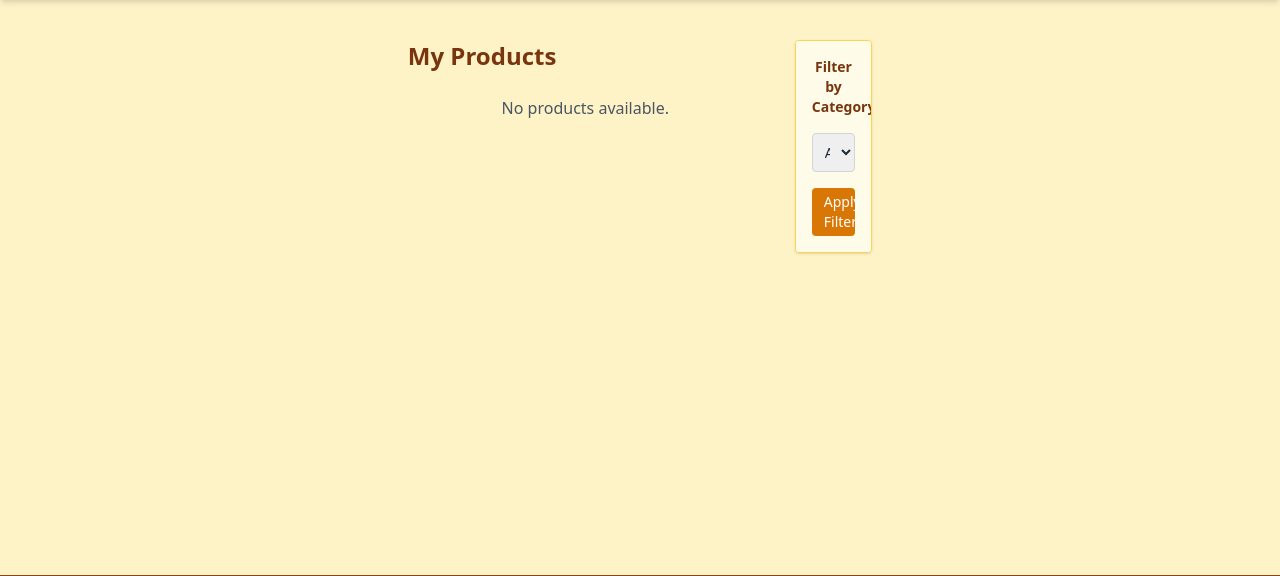
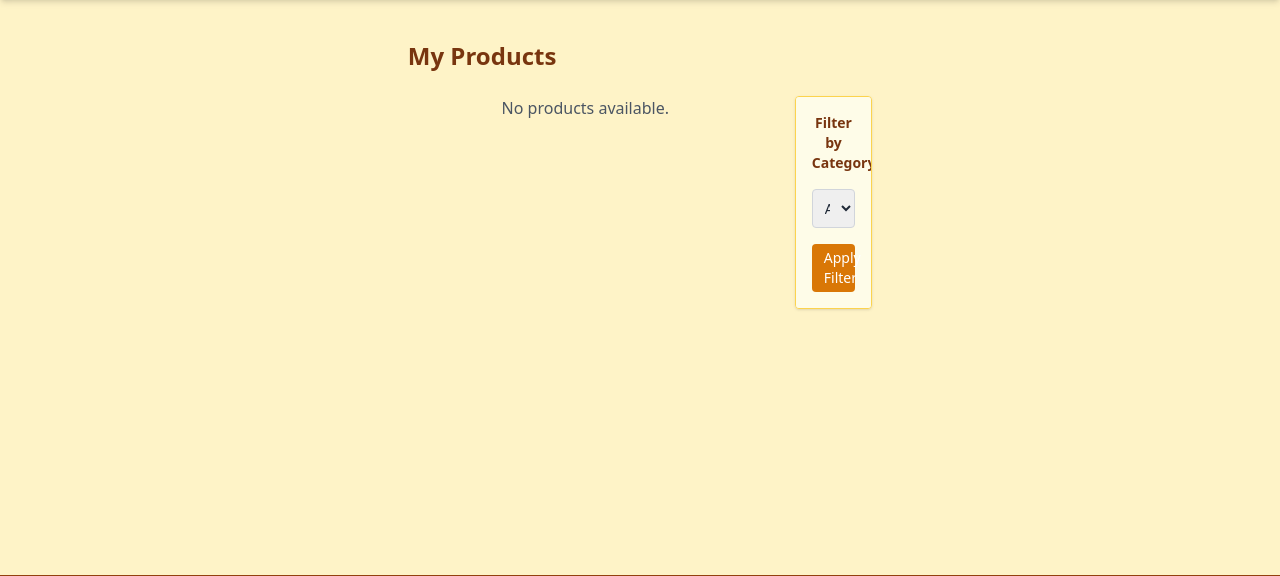
Before and after one commit to firooz-hosseini/CoffeeShop, a Django app: page / in a window 1280 px wide. Shown: the part 53-629 px from the top of the page. Run offline with Django 5.2, Linux system fonts and the light colour scheme; data that the repository does not hold is empty; parts of the project's set-up code (start-up, migrations or seed data) failed here and were passed over; some libraries are stand-ins or nearby versions.

Commit message:
Add marging top to category bar

```diff
--- a/templates/home.html
+++ b/templates/home.html
@@ -4,7 +4,7 @@
     <div class="flex gap-8 min-h-[300px] flex-col lg:flex-row">
 
 
-        <div class="w-full lg:w-1/6 order-1 lg:order-2">
+        <div class="w-full lg:w-1/6 order-1 lg:order-2 mt-14">
             <form method="get" class="bg-yellow-50 border border-amber-300 rounded p-4 shadow max-h-[300px] overflow-y-auto">
                 <h3 class="font-semibold text-amber-900 mb-4 text-center text-sm">Filter by Category</h3>
                 <select name="category" class="w-full mb-4 border border-gray-300 rounded p-2 text-sm">
```
